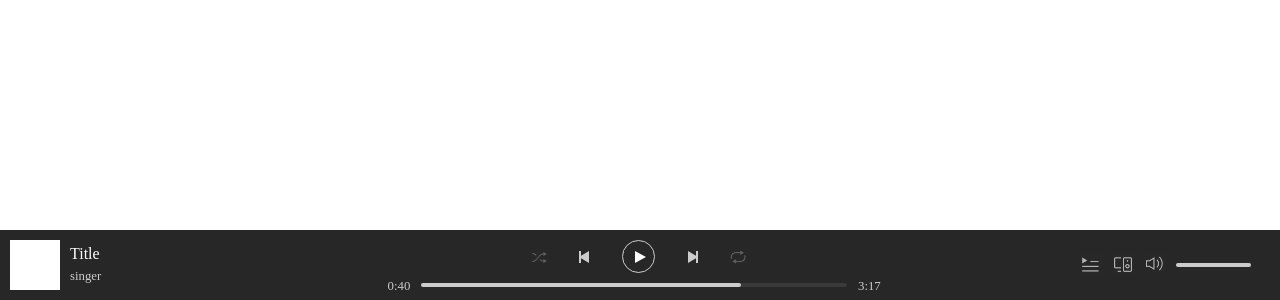
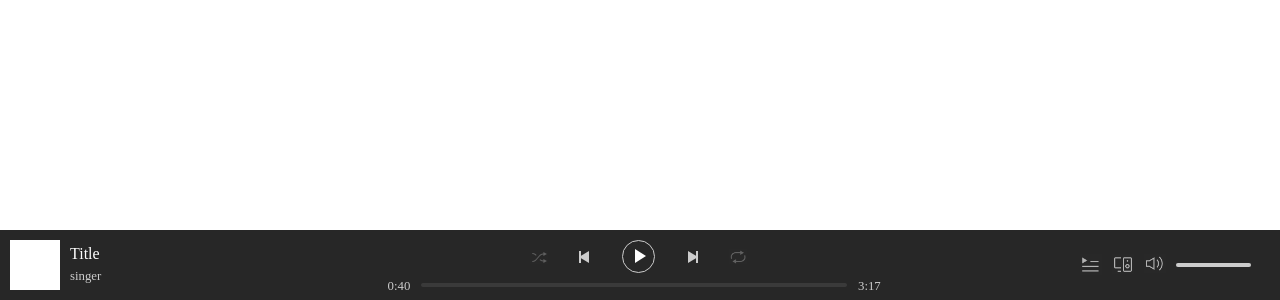
Before and after one commit to youngdo212/React-tutorial, a React (Create React App) app in the folder music-player/: page / in a window 1280 px wide. Shown: the part 500-800 px from the top of the page. Built offline with nearby package versions, Linux system fonts and the light colour scheme.

Commit message:
feat: slider click feature

```diff
--- a/music-player/src/App.css
+++ b/music-player/src/App.css
@@ -194,12 +194,12 @@ table {
   top: 50%;
   left: 50%;
   vertical-align: middle;
-  transform: translate3d(2px, 0, 0);
   width: 0px;
   height: 0px;
-  border-top: 6.5px solid transparent;
-  border-bottom: 6.5px solid transparent;
+  border-top: 7px solid transparent;
+  border-bottom: 7px solid transparent;
   border-left: 11px solid #fff;
+  transform: translate3d(2px, -1px, 0);
 }
 .player__button--pause-play:hover {
   transform: scale(1.1);
@@ -247,18 +247,23 @@ table {
   margin-left: 7px;
 }
 
-.player__scroll {
+.player__scroll-boundary {
+  box-sizing: border-box;
   display: inline-block;
   width: calc(95% - 60px);
-  height: 4px;
+  height: 100%;
+  padding: 8px 0;
+  vertical-align: middle;
+}
+
+.player__scroll {
+  height: 100%;
   background: #3a3a3a;
   border-radius: 4px;
-  vertical-align: middle;
 }
 
 .player__scroll-location {
   position: relative;
-  width: 75%;
   height: 100%;
   border-radius: 5px;
   background: #ccc;
--- a/music-player/src/App.js
+++ b/music-player/src/App.js
@@ -1,6 +1,7 @@
 import React, { Component } from 'react';
 import logo from './logo.svg';
 import './App.css';
+import HorizontalSlider from './horizontalSlider.js';
 
 class App extends Component {
   render() {
@@ -23,9 +24,7 @@ class App extends Component {
               </div>
               <div className="player__scroll-wrap">
                 <div className="player__current-time">0:40</div>
-                <div className="player__scroll">
-                  <div className="player__scroll-location"></div>
-                </div>
+                <HorizontalSlider />
                 <div className="player__total-time">3:17</div>
               </div>
             </div>
--- /dev/null
+++ b/music-player/src/horizontalSlider.js
@@ -0,0 +1,26 @@
+import React, { Component } from 'react';
+
+class HorizontalSlider extends Component {
+  constructor(props) {
+    super(props);
+    this.state = {offsetX: 0};
+  }
+
+  clickPosition({target, clientX}) {
+    const rect = target.getBoundingClientRect();
+    const distance = clientX - rect.left;
+    this.setState({offsetX: distance})
+  }
+
+  render(){
+    return (
+    <div className="player__scroll-boundary" onClick={this.clickPosition.bind(this)}>
+      <div className="player__scroll">
+        <div className="player__scroll-location" style={{width: this.state.offsetX}}/>
+      </div>
+    </div>
+    );
+  }
+}
+
+export default HorizontalSlider;
--- a/music-player/src/style/App.scss
+++ b/music-player/src/style/App.scss
@@ -127,11 +127,10 @@ $player-height: 70px;
     &::after {
       content: '';
       display: inline-block;
-      // position: absolute;
       top: 50%; left: 50%;
       vertical-align: middle;
-      transform: translate3d(2px, 0, 0);
-      @include arrow($direction: right, $width: 11px, $height: 13px, $color: #fff);
+      @include arrow($direction: right, $width: 11px, $height: 14px, $color: #fff);
+      transform: translate3d(2px, -1px, 0);
     }
 
     &:hover {
@@ -174,17 +173,24 @@ $player-height: 70px;
 
 .player__total-time { margin-left: 7px; }
 
+// for
+.player__scroll-boundary {
+  box-sizing: border-box;
+  display: inline-block;
+  width: calc(95% - #{$player-time-size * 2}); height: 100%;
+  padding: 8px 0;
+  vertical-align: middle;
+}
+
 .player__scroll {
-  display: inline-block;
-  width: calc(95% - #{$player-time-size * 2}); height: 4px;
+  height: 100%;
   background: #3a3a3a;
   border-radius: 4px;
-  vertical-align: middle;
 }
 
 .player__scroll-location {
   position: relative;
-  width: 75%; height: 100%;
+  height: 100%;
   border-radius: 5px;
   background: #ccc;
 
```
Also changed, not shown: 1 other file (tests, documents, lock files or other folders).
